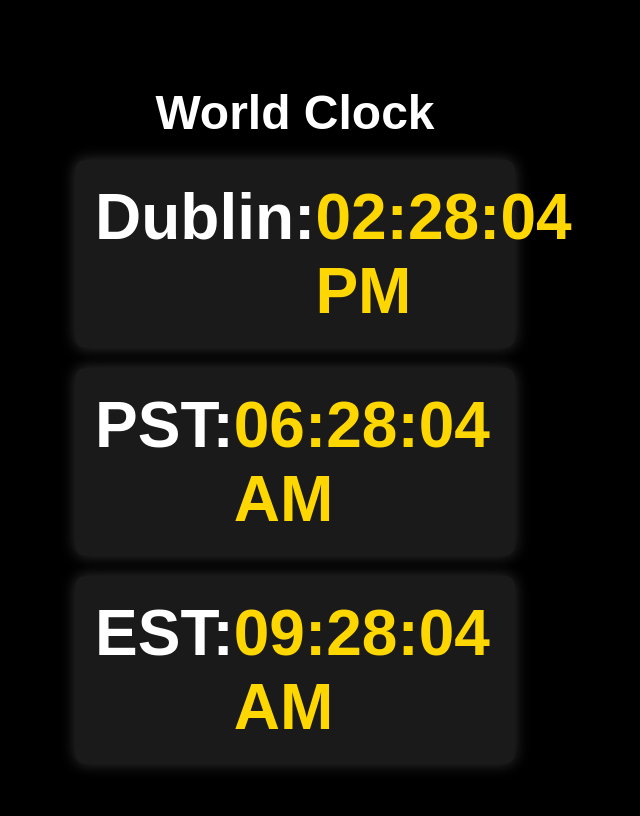
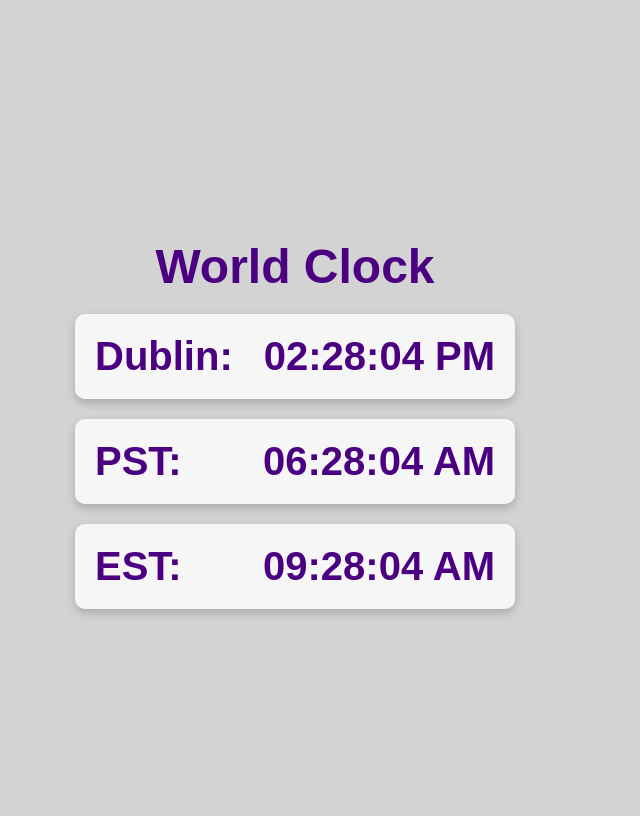
Before and after one commit to darkshinobiN7/TimeZoneTV, a Flask app: page / in a window 1280 px wide. Shown: the whole page, without its empty margins (345-985 px from the left). Run offline with Flask 3, Linux system fonts and the light colour scheme.

Commit message:
Update index.html

```diff
--- a/templates/index.html
+++ b/templates/index.html
@@ -7,8 +7,8 @@
     <style>
         body {
             font-family: "Arial", sans-serif;
-            background-color: black;
-            color: white;
+            background-color: #D3D3D3; /* Light grey background */
+            color: #4B0082; /* Dark purple text */
             text-align: center;
             display: flex;
             justify-content: center;
@@ -23,26 +23,35 @@
         }
 
         .time-container {
-            font-size: 4rem;
-            font-weight: bold;
             display: flex;
             flex-direction: column;
             gap: 20px;
         }
 
         .timezone {
+            display: flex;
+            justify-content: space-between;
+            align-items: center;
+            width: 400px;
             padding: 20px;
             border-radius: 10px;
-            background: rgba(255, 255, 255, 0.1);
-            box-shadow: 0px 0px 15px rgba(255, 255, 255, 0.2);
-            display: flex;
-            justify-content: space-between;
-            width: 400px;
+            background: rgba(255, 255, 255, 0.8); /* Slight transparency */
+            box-shadow: 0px 4px 10px rgba(0, 0, 0, 0.2);
+            font-size: 2.5rem; /* Adjusted to prevent overflow */
+            font-weight: bold;
+        }
+
+        .timezone strong {
+            flex: 1;
             text-align: left;
         }
 
         .timezone span {
-            color: #FFD700; /* Gold color for readability */
+            flex: 1;
+            text-align: right;
+            color: #4B0082; /* Dark purple */
+            font-weight: bold;
+            white-space: nowrap; /* Prevents wrapping */
         }
 
     </style>
```
